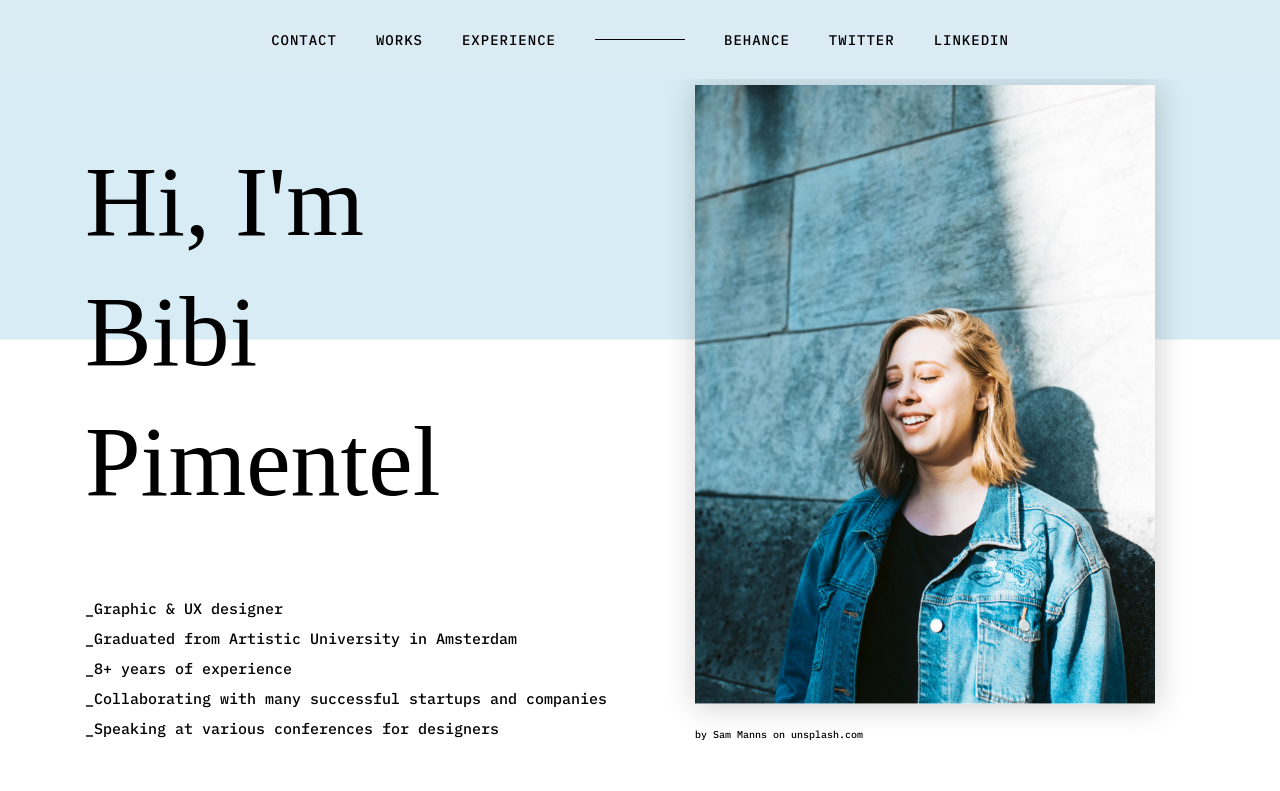
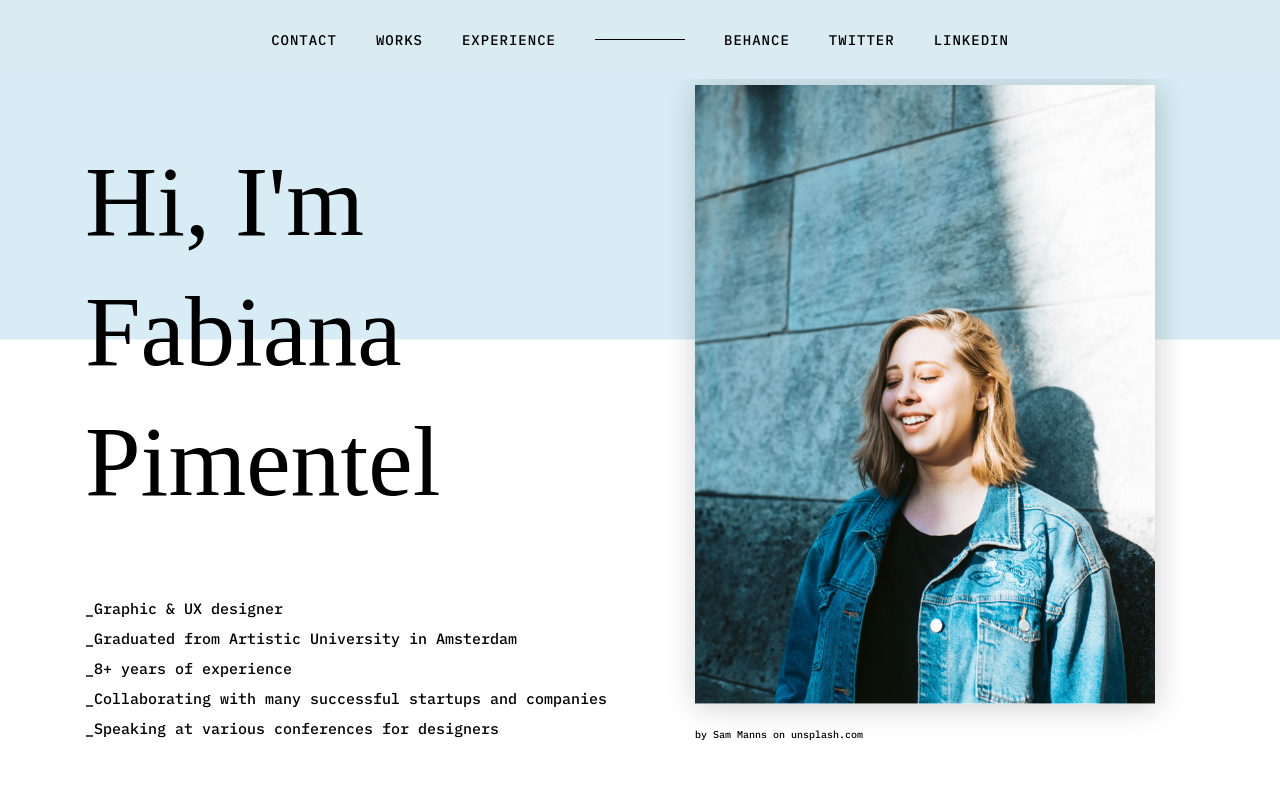
Before and after one commit to Fabianapimentel/fabianaoliveira.github.io, a plain HTML site: page index.html in a window 1280 px wide. Shown: the top 791 px of the page. Drawn offline with Linux system fonts and the light colour scheme; a web font is replaced by a local one.

Commit message:
update name

```diff
--- a/index.html
+++ b/index.html
@@ -24,7 +24,7 @@
   <div class="row">
     <!-- left column -->
     <div class="col-sm"id="experience">
-    <h1> Hi, I'm <br/> Bibi </br class="pimentel">Pimentel</h1>
+    <h1> Hi, I'm <br/> Fabiana</br class="pimentel">Pimentel</h1>
       <ul class="resume" >
         <li>_Graphic & UX designer </li>
         <li>_Graduated from Artistic University in Amsterdam</li>
```
